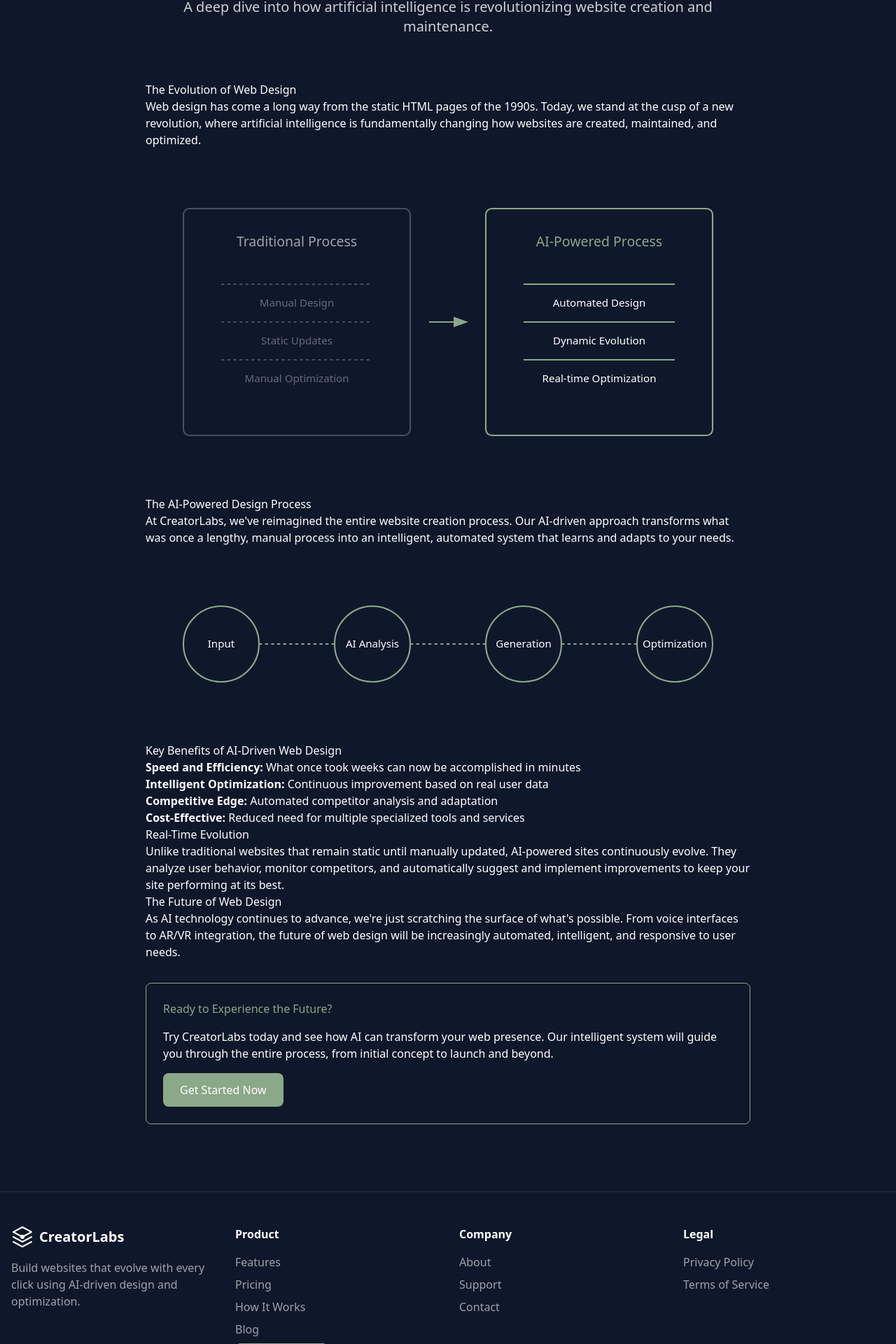
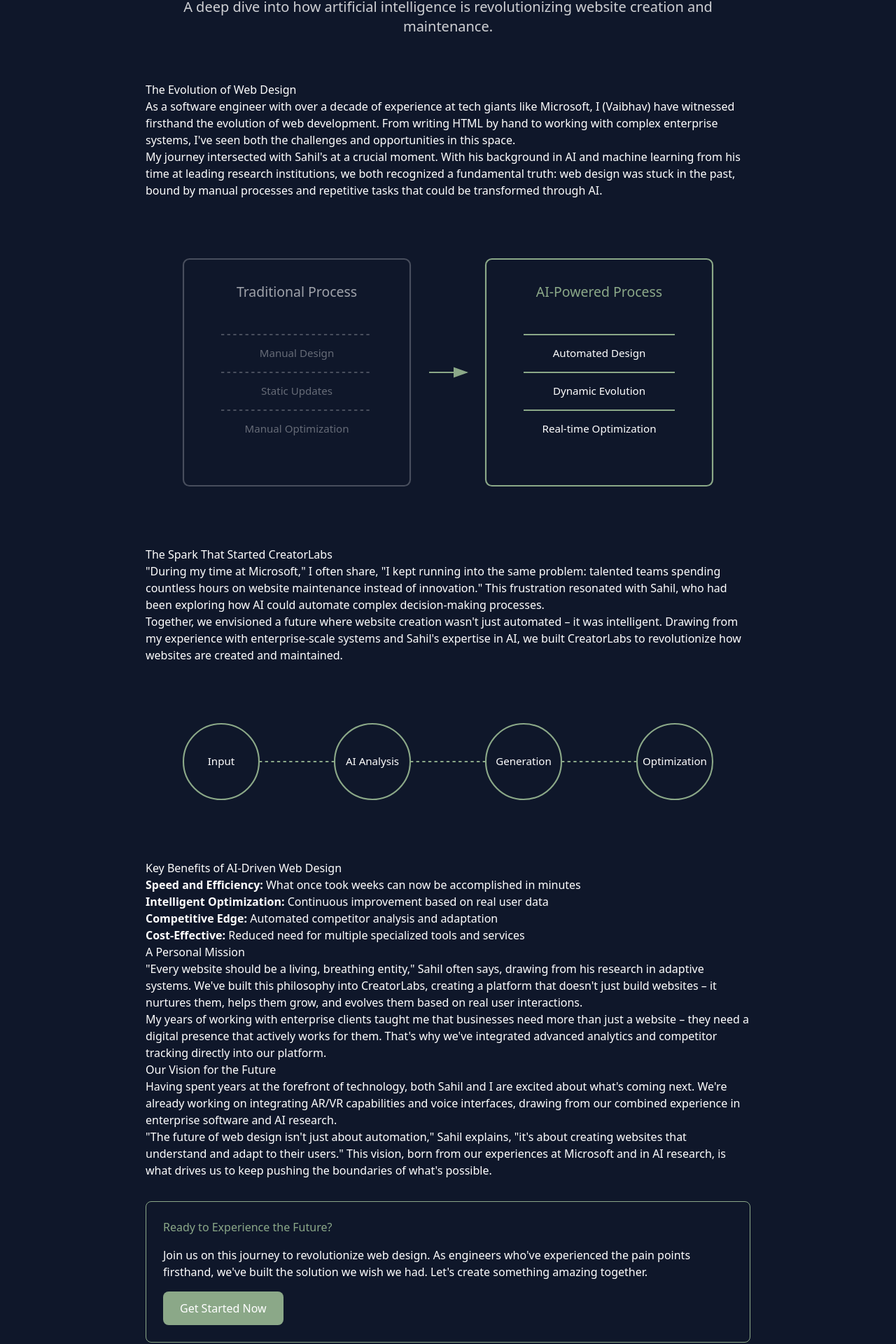
Before and after one commit to verma6uc/creatolabs, a Next.js app: page /blog/ai-transforming-web-design in a window 1280 px wide. Shown: the part 292-2212 px from the top of the page at 70% size. Built offline with nearby package versions, Linux system fonts and the light colour scheme.

Commit message:
Update first blog post with personal narratives: Add Vaibhav and Sahil's journey from Microsoft and AI research to founding CreatorLabs. Include their experiences and vision for revolutionizing web design.

```diff
--- a/src/app/blog/ai-transforming-web-design/page.tsx
+++ b/src/app/blog/ai-transforming-web-design/page.tsx
@@ -77,18 +77,33 @@ export default function BlogPost() {
         <div className="prose prose-lg prose-invert mx-auto">
           <h2>The Evolution of Web Design</h2>
           <p>
-            Web design has come a long way from the static HTML pages of the 1990s. Today, we stand at
-            the cusp of a new revolution, where artificial intelligence is fundamentally changing how
-            websites are created, maintained, and optimized.
+            As a software engineer with over a decade of experience at tech giants like Microsoft,
+            I (Vaibhav) have witnessed firsthand the evolution of web development. From writing
+            HTML by hand to working with complex enterprise systems, I've seen both the challenges
+            and opportunities in this space.
+          </p>
+
+          <p>
+            My journey intersected with Sahil's at a crucial moment. With his background in AI and
+            machine learning from his time at leading research institutions, we both recognized a
+            fundamental truth: web design was stuck in the past, bound by manual processes and
+            repetitive tasks that could be transformed through AI.
           </p>
 
           <ComparisonSVG />
 
-          <h2>The AI-Powered Design Process</h2>
+          <h2>The Spark That Started CreatorLabs</h2>
           <p>
-            At CreatorLabs, we've reimagined the entire website creation process. Our AI-driven approach
-            transforms what was once a lengthy, manual process into an intelligent, automated system that
-            learns and adapts to your needs.
+            "During my time at Microsoft," I often share, "I kept running into the same problem:
+            talented teams spending countless hours on website maintenance instead of innovation."
+            This frustration resonated with Sahil, who had been exploring how AI could automate
+            complex decision-making processes.
+          </p>
+
+          <p>
+            Together, we envisioned a future where website creation wasn't just automated – it was
+            intelligent. Drawing from my experience with enterprise-scale systems and Sahil's expertise
+            in AI, we built CreatorLabs to revolutionize how websites are created and maintained.
           </p>
 
           <AIProcessSVG />
@@ -109,25 +124,40 @@ export default function BlogPost() {
             </li>
           </ul>
 
-          <h2>Real-Time Evolution</h2>
+          <h2>A Personal Mission</h2>
           <p>
-            Unlike traditional websites that remain static until manually updated, AI-powered sites
-            continuously evolve. They analyze user behavior, monitor competitors, and automatically
-            suggest and implement improvements to keep your site performing at its best.
+            "Every website should be a living, breathing entity," Sahil often says, drawing from his
+            research in adaptive systems. We've built this philosophy into CreatorLabs, creating a
+            platform that doesn't just build websites – it nurtures them, helps them grow, and
+            evolves them based on real user interactions.
           </p>
 
-          <h2>The Future of Web Design</h2>
           <p>
-            As AI technology continues to advance, we're just scratching the surface of what's possible.
-            From voice interfaces to AR/VR integration, the future of web design will be increasingly
-            automated, intelligent, and responsive to user needs.
+            My years of working with enterprise clients taught me that businesses need more than
+            just a website – they need a digital presence that actively works for them. That's why
+            we've integrated advanced analytics and competitor tracking directly into our platform.
+          </p>
+
+          <h2>Our Vision for the Future</h2>
+          <p>
+            Having spent years at the forefront of technology, both Sahil and I are excited about
+            what's coming next. We're already working on integrating AR/VR capabilities and voice
+            interfaces, drawing from our combined experience in enterprise software and AI research.
+          </p>
+
+          <p>
+            "The future of web design isn't just about automation," Sahil explains, "it's about
+            creating websites that understand and adapt to their users." This vision, born from
+            our experiences at Microsoft and in AI research, is what drives us to keep pushing
+            the boundaries of what's possible.
           </p>
 
           <div className="bg-sage-green/10 border border-sage-green rounded-lg p-6 my-8">
             <h3 className="text-sage-green mb-4">Ready to Experience the Future?</h3>
             <p className="mb-4">
-              Try CreatorLabs today and see how AI can transform your web presence. Our intelligent
-              system will guide you through the entire process, from initial concept to launch and beyond.
+              Join us on this journey to revolutionize web design. As engineers who've experienced
+              the pain points firsthand, we've built the solution we wish we had. Let's create
+              something amazing together.
             </p>
             <a
               href="/get-started"
```
